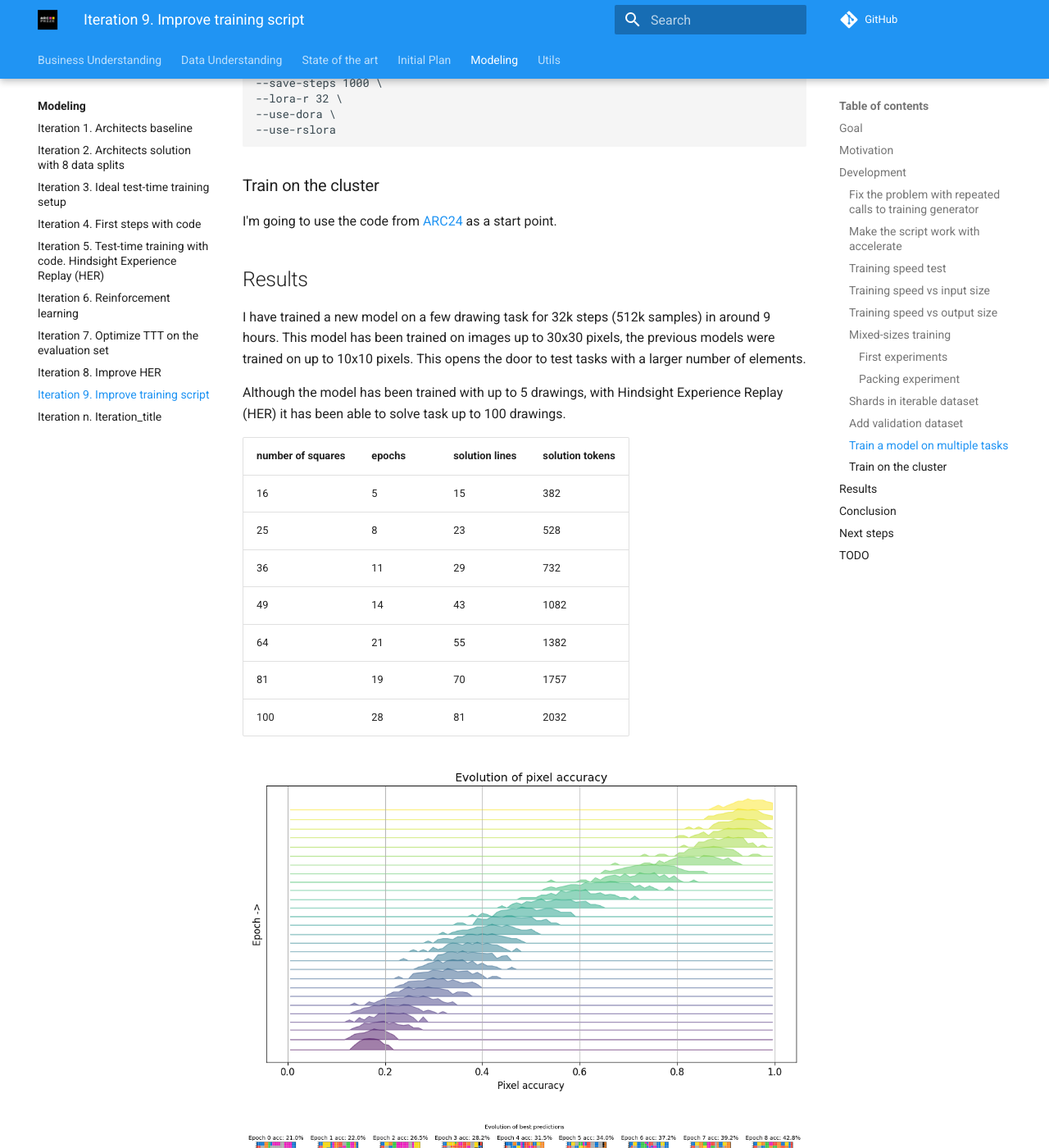
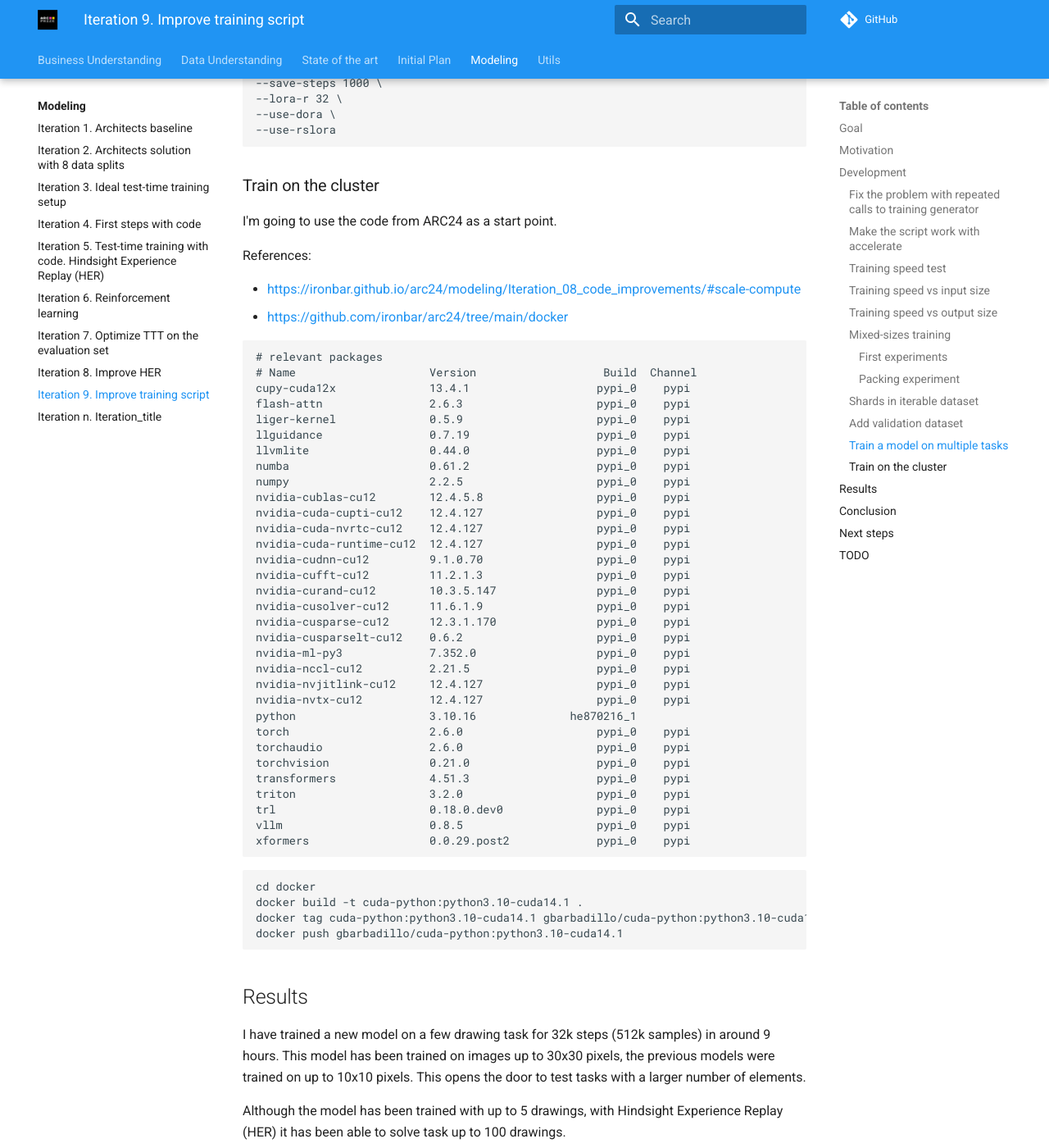
Before and after one commit to ironbar/arc25, an MkDocs documentation site: the page built from docs/modeling/Iteration_09_improve_training_script.md, in a window 1280 px wide and 1400 px high, scrolled down 5595 px. Shown: the whole window at 82% size. Built offline with MkDocs 1.6.1 and Material for MkDocs 9.7.7, drawn with Linux system fonts in a browser that asks for light colours; comment, search, counter and statistics services are not loaded.

Commit message:
add Dockerfile for CUDA 12.4.1 with Python 3.10 setup and relevant packages

````diff
--- a/docs/modeling/Iteration_09_improve_training_script.md
+++ b/docs/modeling/Iteration_09_improve_training_script.md
@@ -236,7 +236,54 @@ accelerate launch --num_processes 2 --num_machines 1 --mixed_precision bf16 --mu
 
 ### Train on the cluster
 
-I'm going to use the code from [ARC24](https://github.com/ironbar/arc24/tree/main/docker) as a start point.
+I'm going to use the code from ARC24 as a start point.
+
+References:
+
+- <https://ironbar.github.io/arc24/modeling/Iteration_08_code_improvements/#scale-compute>
+- <https://github.com/ironbar/arc24/tree/main/docker>
+
+```
+# relevant packages
+# Name                    Version                   Build  Channel
+cupy-cuda12x              13.4.1                   pypi_0    pypi
+flash-attn                2.6.3                    pypi_0    pypi
+liger-kernel              0.5.9                    pypi_0    pypi
+llguidance                0.7.19                   pypi_0    pypi
+llvmlite                  0.44.0                   pypi_0    pypi
+numba                     0.61.2                   pypi_0    pypi
+numpy                     2.2.5                    pypi_0    pypi
+nvidia-cublas-cu12        12.4.5.8                 pypi_0    pypi
+nvidia-cuda-cupti-cu12    12.4.127                 pypi_0    pypi
+nvidia-cuda-nvrtc-cu12    12.4.127                 pypi_0    pypi
+nvidia-cuda-runtime-cu12  12.4.127                 pypi_0    pypi
+nvidia-cudnn-cu12         9.1.0.70                 pypi_0    pypi
+nvidia-cufft-cu12         11.2.1.3                 pypi_0    pypi
+nvidia-curand-cu12        10.3.5.147               pypi_0    pypi
+nvidia-cusolver-cu12      11.6.1.9                 pypi_0    pypi
+nvidia-cusparse-cu12      12.3.1.170               pypi_0    pypi
+nvidia-cusparselt-cu12    0.6.2                    pypi_0    pypi
+nvidia-ml-py3             7.352.0                  pypi_0    pypi
+nvidia-nccl-cu12          2.21.5                   pypi_0    pypi
+nvidia-nvjitlink-cu12     12.4.127                 pypi_0    pypi
+nvidia-nvtx-cu12          12.4.127                 pypi_0    pypi
+python                    3.10.16              he870216_1
+torch                     2.6.0                    pypi_0    pypi
+torchaudio                2.6.0                    pypi_0    pypi
+torchvision               0.21.0                   pypi_0    pypi
+transformers              4.51.3                   pypi_0    pypi
+triton                    3.2.0                    pypi_0    pypi
+trl                       0.18.0.dev0              pypi_0    pypi
+vllm                      0.8.5                    pypi_0    pypi
+xformers                  0.0.29.post2             pypi_0    pypi
+```
+
+```bash
+cd docker
+docker build -t cuda-python:python3.10-cuda14.1 .
+docker tag cuda-python:python3.10-cuda14.1 gbarbadillo/cuda-python:python3.10-cuda14.1
+docker push gbarbadillo/cuda-python:python3.10-cuda14.1
+```
 
 ## Results
 
````
Also changed, not shown: 1 other file.
